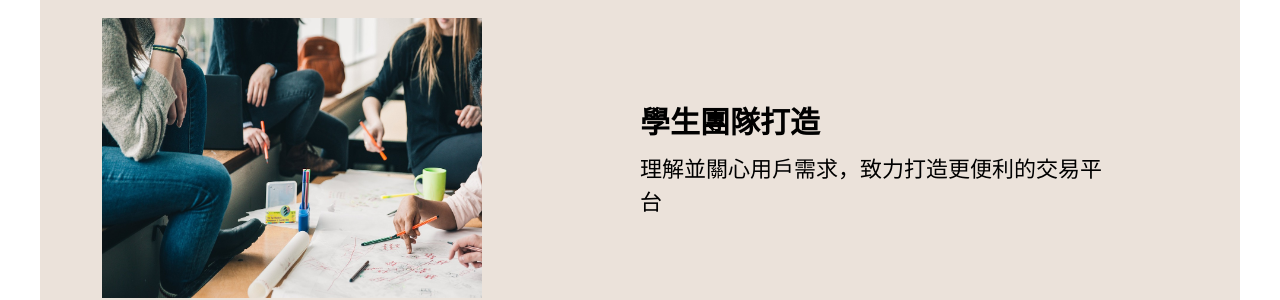
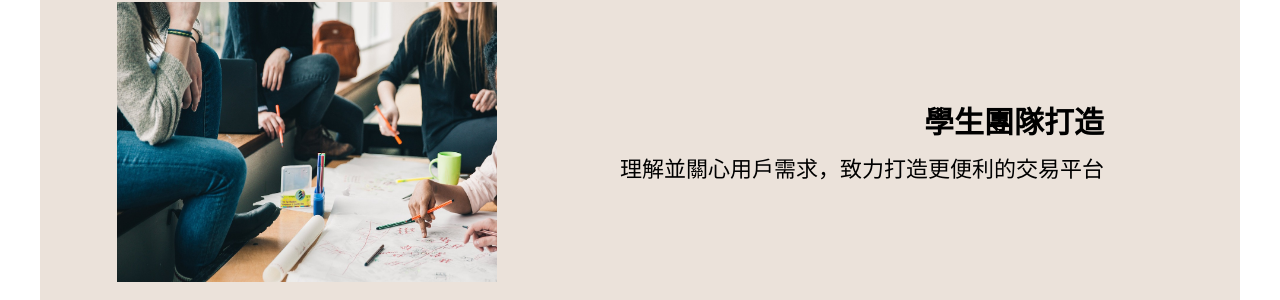
Before and after one commit to ryan8967/mid-term-project, a Vue app: page /about in a window 1280 px wide. Shown: the part 1607-1907 px from the top of the page. Built offline with nearby package versions, Linux system fonts and the light colour scheme.

Commit message:
Adjust line wrapping issues and image position in AboutUs.vue

```diff
--- a/src/components/pages/AboutUs.vue
+++ b/src/components/pages/AboutUs.vue
@@ -38,13 +38,14 @@
         <div class="image">
           <img src="@/assets/images/aboutus-4.jpg" alt="Image for 學生團隊打造">
         </div>
-        <div class="text-left">
+        <div class="text-right">
           <h2>學生團隊打造</h2>
           <p>理解並關心用戶需求，致力打造更便利的交易平台</p>
         </div>
       </div>
     </div>
     <h1><a href="https://www.youtube.com/watch?v=dQw4w9WgXcQ">Our team</a></h1>
+    <div class="team-container">
       <div class="team-images">
         <div class="team-image">
           <img src="@/assets/images/team-1.jpg" alt="Team member 1">
@@ -90,6 +91,7 @@
          </div>
       </div>
     </div>
+  </div>
 </template>
 
 <script>
@@ -116,8 +118,8 @@ img {
 
 h1 {
   display: flex;
-  align-items: center; /* 垂直置中 */
-  justify-content: center; /* 水平置中 */
+  align-items: center;
+  justify-content: center;
   font-size: 50px;
   margin: 5%;
   /* margin-bottom: 10%; */
@@ -166,13 +168,8 @@ h1 {
 
 .text-right {
   flex: 1;
-  margin: 10%;
+  margin: 10% 10% 10% 5%;
   text-align: right;
-}
-.text-left {
-  flex: 1;
-  margin: 10%;
-  text-align: left;
 }
 
 .image {
@@ -182,20 +179,27 @@ h1 {
   align-items: center;
 }
 
+.team-container {
+  display: flex;
+  justify-content: center;
+  align-items: center;
+}
+
+
 .team-images {
   display: flex;
+  align-items: center;
   flex-wrap: wrap;
-  justify-content: space-between;
-  align-items: flex-start;
-
+  justify-content: center;
+  /*align-items: flex-start; */
   height: auto;
   width: 950px;
   background-color: #eee;
-  margin: auto;
+  /*margin: auto;*/
   padding: 20px;
+  margin-bottom: 5%;
 }
 
-/*我知道視窗縮小的時候圖片會壓縮，等我有精力會回來調*/
 .team-image img {
   flex: 1;
   width: 250px;
```
Lines whose indentation alone changed are shown as unchanged.
